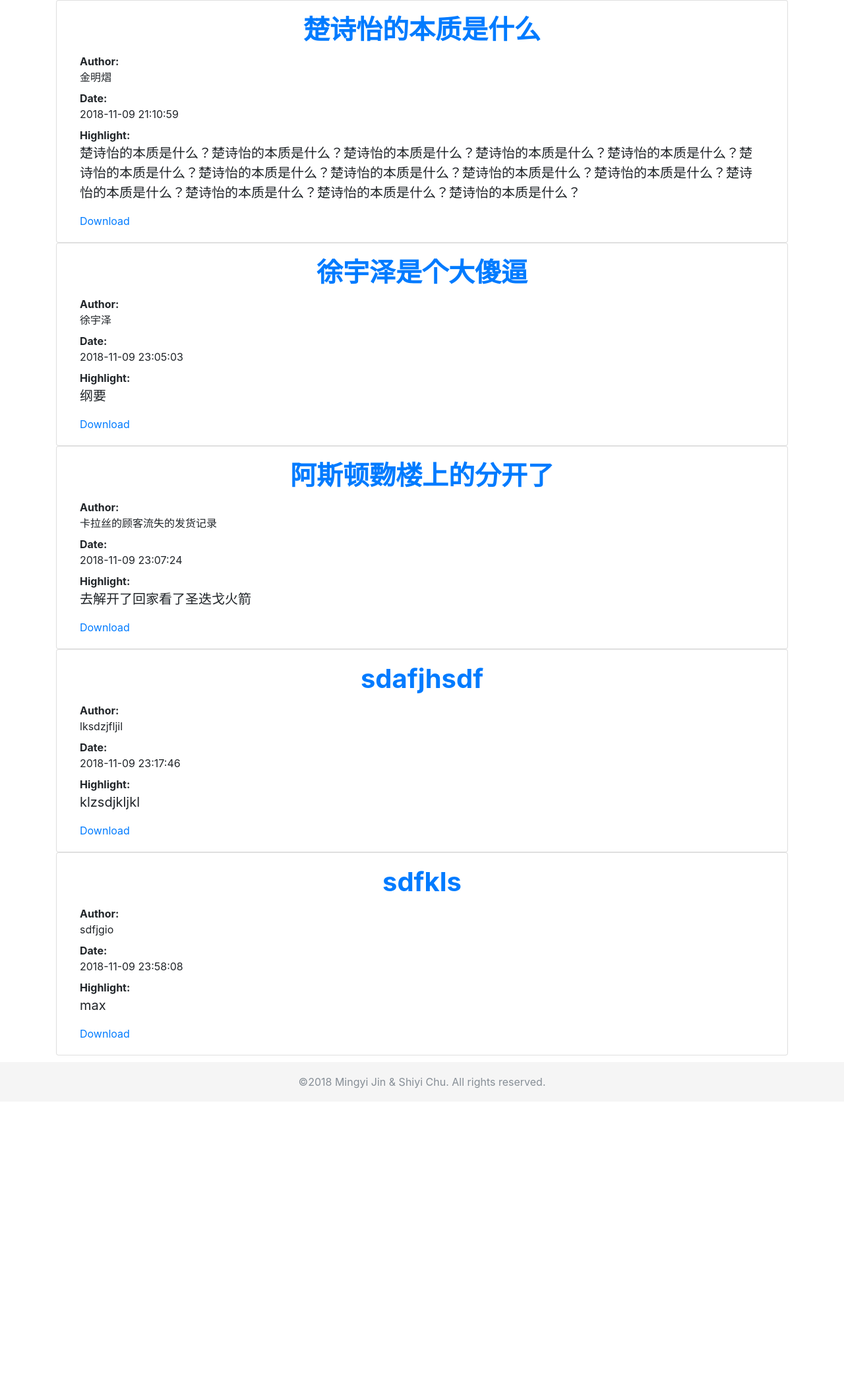
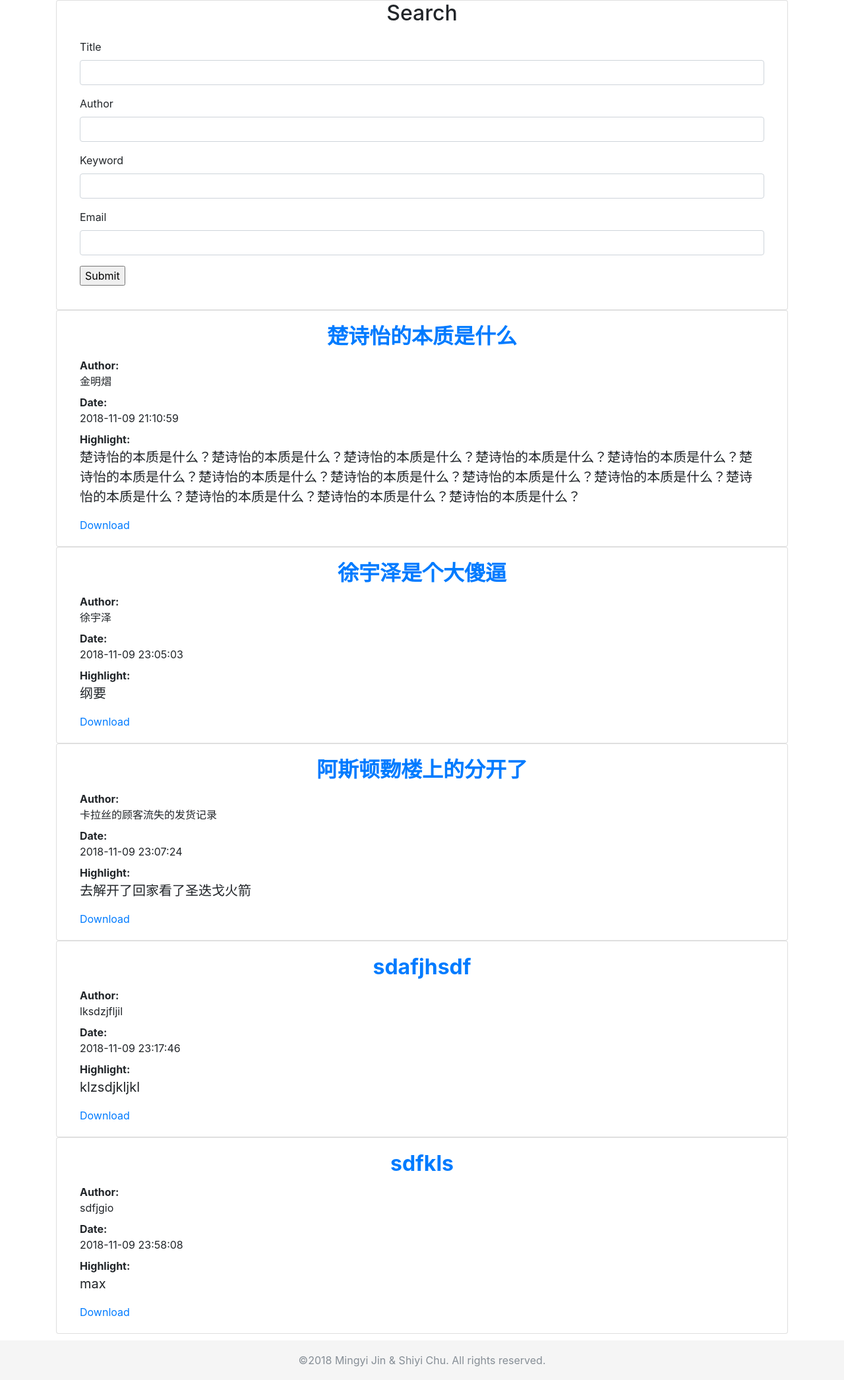
Before and after one commit to jinmingyi1998/OpenAccessPublish, a Flask app: template templates/search.html in a window 1280 px wide. Shown: the part 54-2146 px from the top of the page at 66% size. Before the commit the page ends 1704 px from the top, so only its background shows below. Run offline with Flask 2, Linux system fonts and the light colour scheme; data comes from the database, SQL or seed files in the repository; tables that the repository leaves empty hold one stand-in row (values such as "Sample post"); the template is opened without the code that fills it: values that come from a table or form of the project are taken from there, most other values are stand-ins (such as "Sample title", 1, 10 or a date in 2020); form fields are guessed from the names that the template uses; some libraries are stand-ins or nearby versions.

Commit message:
add search function

```diff
--- a/templates/search.html
+++ b/templates/search.html
@@ -1,12 +1,22 @@
 {% extends 'base.html' %}
 {% block content %}
-    <div class="container-fluid">
-        <main class="container">
+    <div class="container">
         <ul class="list-group">
+            <div class="container card">
+                <div class="card-header-tabs"><h2 class="card-title text-center">Search</h2></div>
+                <form action="" method="get" class="card-body card-text">
+                    <div class="form-group">{{ form.title.label }}{{ form.title(class='form-control') }}</div>
+                    <div class="form-group">{{ form.author.label }}{{ form.author(class='form-control') }}</div>
+                    <div class="form-group">{{ form.keyword.label }}{{ form.keyword(class='form-control') }}</div>
+                    <div class="form-group">{{ form.email.label }}{{ form.email(class='form-control') }}</div>
+                    <div class="form-group">{{ form.submit }}</div>
+                </form>
+            </div>
             {% for a in list %}
                 <li class="container card">
                     <div class="card-body">
-                            <a href="detail/{{ a.id }}"><h1 class="card-title text-center font-weight-bold">{{ a.title }}</h1></a>
+                        <a href="detail/{{ a.id }}"><h2
+                                class="card-title text-center font-weight-bold">{{ a.title }}</h2></a>
                         <dl class="card-text">
                             <dt>Author:</dt>
                             <dd>{{ a.author }}</dd>
@@ -21,6 +31,5 @@
                 </li>
             {% endfor %}
         </ul>
-        </main>
     </div>
 {% endblock %}
```
Lines whose indentation alone changed are shown as unchanged.
